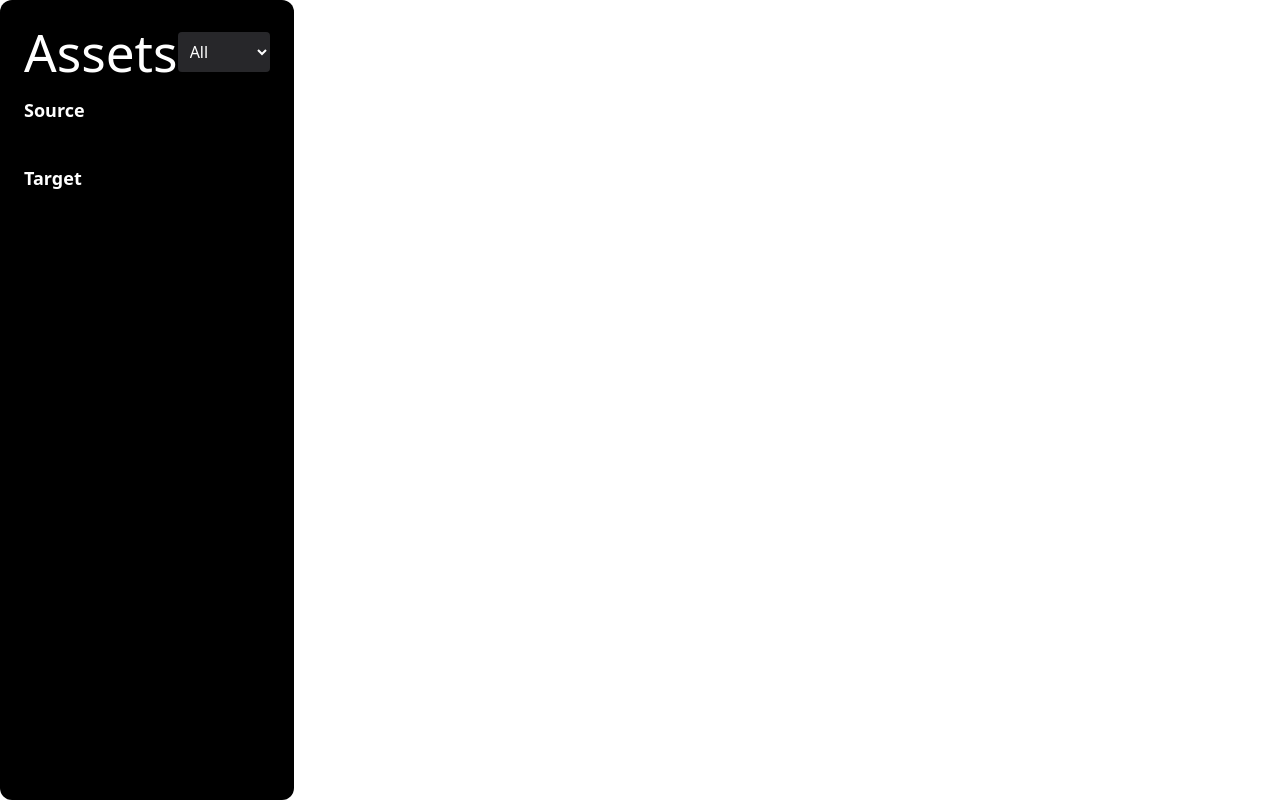
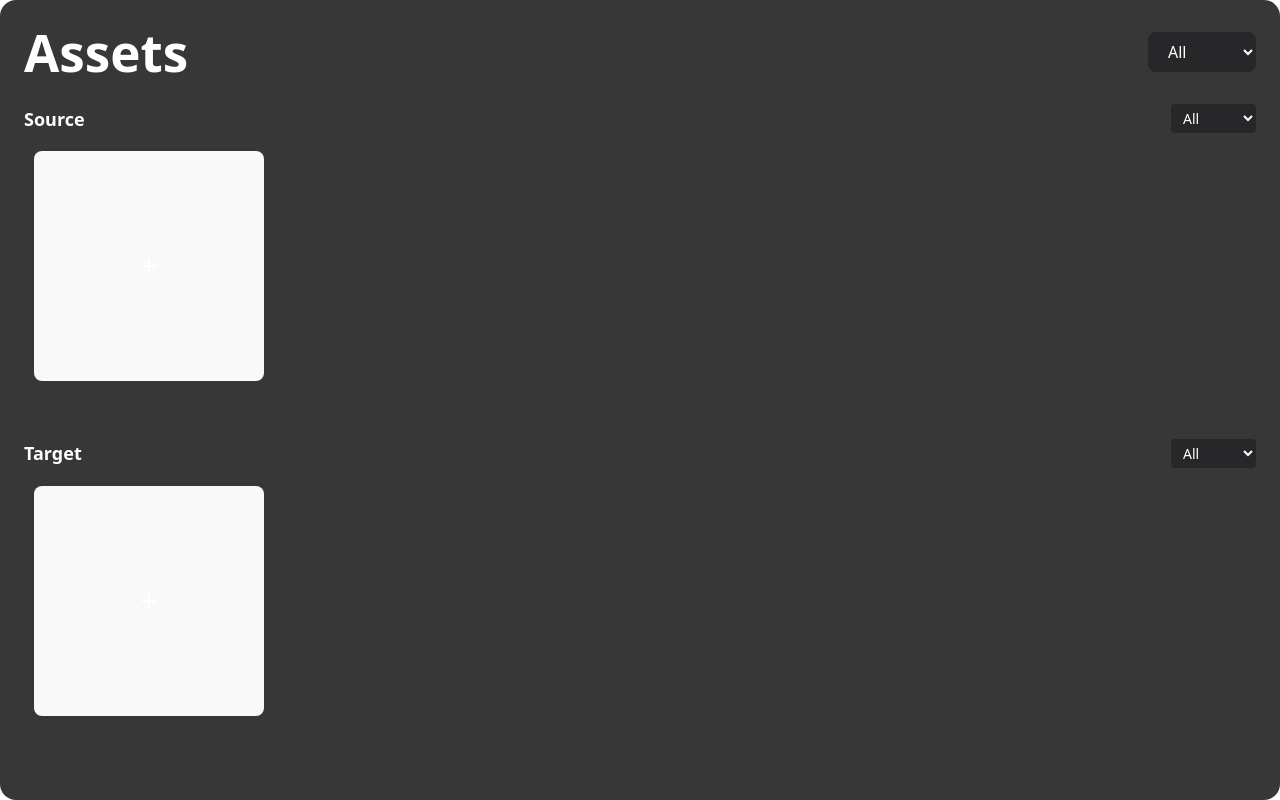
Before and after one commit to mersimoski/assets-library, a React (Vite) app: page / in a window 1280 px wide. Built offline with nearby package versions, Linux system fonts and the light colour scheme.

Commit message:
Refactor SVG module and add support for SVG assets

```diff
--- a/package.json
+++ b/package.json
@@ -10,6 +10,7 @@
     "preview": "vite preview"
   },
   "dependencies": {
+    "@material-symbols/svg-400": "^0.29.3",
     "@tailwindcss/vite": "^4.1.3",
     "react": "^19.0.0",
     "react-dnd": "^16.0.1",
@@ -30,6 +31,7 @@
     "globals": "^15.15.0",
     "typescript": "~5.7.2",
     "typescript-eslint": "^8.24.1",
-    "vite": "^6.2.0"
+    "vite": "^6.2.0",
+    "vite-plugin-svgr": "^4.3.0"
   }
 }
--- /dev/null
+++ b/src/components/AddAssetModal.tsx
@@ -0,0 +1,70 @@
+import React, { useState } from 'react';
+import { Asset } from '../types/Asset';
+import { useAssets } from '../context/useAssets';
+import { v4 as uuid } from 'uuid';
+
+interface Props {
+  onClose: () => void;
+  initialZone: 'source' | 'target';
+}
+
+const AddAssetModal: React.FC<Props> = ({ onClose, initialZone }) => {
+  const { assets, setAssets } = useAssets();
+  const [file, setFile] = useState<File | null>(null);
+
+  const handleAdd = () => {
+    if (!file) return;
+    const type = file.type.startsWith('image')
+      ? 'image'
+      : file.type.startsWith('audio')
+        ? 'audio'
+        : 'video';
+
+    const newAsset: Asset = {
+      id: uuid(),
+      name: file.name,
+      src: URL.createObjectURL(file),
+      type,
+      source: initialZone,
+    };
+
+    setAssets([...assets, newAsset]);
+    onClose();
+  };
+
+  return (
+    <div className="fixed inset-0 bg-black/70 flex justify-center items-center z-50">
+      <div className="bg-zinc-900 p-6 rounded-2xl w-[90%] max-w-md space-y-5 text-white shadow-2xl">
+        <h2 className="text-2xl font-bold">Add Asset</h2>
+
+        <input
+          type="file"
+          accept="image/*,audio/*,video/*"
+          onChange={(e) => setFile(e.target.files?.[0] || null)}
+          className="w-full bg-zinc-800 border border-zinc-700 rounded-lg px-4 py-2 text-sm file:mr-4 file:py-2 file:px-4 file:rounded-lg file:border-0 file:text-sm file:bg-orange-600 file:text-white hover:file:bg-orange-500"
+        />
+
+        <div className="flex justify-end gap-3 pt-2">
+          <button
+            onClick={onClose}
+            className="bg-zinc-600 hover:bg-zinc-500 transition px-4 py-2 rounded-lg text-sm"
+          >
+            Cancel
+          </button>
+          <button
+            onClick={handleAdd}
+            disabled={!file}
+            className={`px-4 py-2 rounded-lg text-sm transition ${file
+              ? 'bg-green-600 hover:bg-green-500'
+              : 'bg-green-800 cursor-not-allowed opacity-60'
+              }`}
+          >
+            Add
+          </button>
+        </div>
+      </div>
+    </div>
+  );
+};
+
+export default AddAssetModal;
--- a/src/components/AssetItem.tsx
+++ b/src/components/AssetItem.tsx
@@ -1,6 +1,8 @@
 import React from 'react';
 import { useDrag } from 'react-dnd';
 import { Asset } from '../types/Asset';
+import CloseIcon from '@material-symbols/svg-400/outlined/close_small.svg?react';
+import Image from '@material-symbols/svg-400/outlined/image.svg?react';
 
 export const ItemTypes = {
     ASSET: 'asset',
@@ -20,18 +22,39 @@ const AssetItem: React.FC<AssetItemProps> = ({ asset, onDelete }) => {
     return (
         <div
             ref={dragRef}
-            className="asset-item border rounded p-2 bg-zinc-900 text-white flex flex-col gap-2 relative"
+            className="relative border border-zinc-700 rounded-xl p-3 bg-zinc-800 text-white flex flex-col gap-2 shadow hover:shadow-lg transition duration-200"
         >
-            {asset.type === 'image' && <img src={asset.src} alt={asset.name} className="w-full h-24 object-cover rounded" />}
-            {asset.type === 'audio' && <audio controls src={asset.src} className="w-full" />}
-            {asset.type === 'video' && <video controls src={asset.src} className="w-full h-24 object-cover rounded" />}
-            <div className="text-sm truncate">{asset.name}</div>
+            {asset.type === 'image' && (
+                <img
+                    src={asset.src}
+                    alt={asset.name}
+                    className="w-full h-full object-cover rounded-lg"
+                />
+            )}
+            {asset.type === 'audio' && (
+                <audio
+                    controls
+                    src={asset.src}
+                    className="w-full rounded-lg bg-zinc-900"
+                />
+            )}
+            {asset.type === 'video' && (
+                <video
+                    controls
+                    src={asset.src}
+                    className="w-full h-28 object-cover rounded-lg"
+                />
+            )}
+            <div className="flex items-center gap-2 justify-center">
+                <Image className="w-5 h-5 fill-white" />
+                <div className="text-xs font-medium truncate">{asset.name.split(".")[1]}</div>
+            </div>
             {onDelete && (
                 <button
-                    className="absolute top-1 right-1 bg-red-600 text-white rounded-full w-6 h-6 flex items-center justify-center text-xs"
+                    className="absolute top-1.5 right-1.5 bg-red-600 hover:bg-red-500 text-white rounded-full w-6 h-6 flex items-center justify-center"
                     onClick={() => onDelete(asset.id)}
                 >
-                    ✕
+                    <CloseIcon className="w-4 h-4 fill-white" />
                 </button>
             )}
         </div>
--- a/src/components/AssetsLibrary.tsx
+++ b/src/components/AssetsLibrary.tsx
@@ -4,18 +4,25 @@ import { AssetType } from '../types/Asset';
 import { useDrop } from 'react-dnd';
 import { ItemTypes } from './AssetItem';
 import { Asset } from '../types/Asset';
-
 import AssetItem from './AssetItem';
-
+import AddAssetModal from './AddAssetModal';
+import AddCircle from '@material-symbols/svg-400/outlined/add_circle.svg?react';
 
 const Filters: (AssetType | 'all')[] = ['all', 'image', 'audio', 'video'];
 
 const AssetsLibrary: React.FC = () => {
   const { assets, setAssets } = useAssets();
   const [filter, setFilter] = useState<'all' | AssetType>('all');
+  const [showModal, setShowModal] = useState(false);
+  const [currentZone, setCurrentZone] = useState<'source' | 'target'>('source');
 
   const handleDelete = (id: string) => {
-    setAssets(assets.filter(a => a.id !== id));
+    setAssets(assets.filter((a) => a.id !== id));
+  };
+
+  const openModalForZone = (zone: 'source' | 'target') => {
+    setCurrentZone(zone);
+    setShowModal(true);
   };
 
   const renderZone = (zone: 'source' | 'target') => {
@@ -23,7 +30,7 @@ const AssetsLibrary: React.FC = () => {
       (a) => a.source === zone && (filter === 'all' || a.type === filter)
     );
 
-    const [{ isOver }, dropRef] = useDrop(() => ({
+    const [{ isOver }, dropRef]: any = useDrop(() => ({
       accept: ItemTypes.ASSET,
       drop: (item: Asset) => {
         const updated = assets.map((a) =>
@@ -38,8 +45,35 @@ const AssetsLibrary: React.FC = () => {
 
     return (
       <div className="space-y-2">
-        <h2 className="text-lg font-semibold capitalize text-white">{zone}</h2>
-        <div className="grid grid-cols-3 gap-4">
+        <div className="flex justify-between items-center">
+          <h2 className="text-lg font-semibold capitalize">{zone}</h2>
+          <select
+            value={filter}
+            onChange={(e) => setFilter(e.target.value as 'all' | AssetType)}
+            className="bg-zinc-800 text-white  fill-white rounded px-2 py-1 text-sm"
+          >
+            {Filters.map((f) => (
+              <option key={f} value={f}>
+                {f === 'all' ? 'All' : f[0].toUpperCase() + f.slice(1) + 's'}
+              </option>
+            ))}
+          </select>
+        </div>
+
+        <div
+          ref={dropRef}
+          className={`grid grid-cols-3 sm:grid-cols-4 md:grid-cols-5 gap-4 p-2 rounded-xl min-h-[100px] transition border-2 border-dashed ${isOver ? 'border-orange-400 bg-orange-950/10' : 'border-transparent'
+            }`}
+        >
+          {/* Plus card */}
+          <button
+            onClick={() => openModalForZone(zone)}
+            className="border-2 border-dashed border-zinc-600 rounded-xl w-full aspect-square flex items-center justify-center text-white hover:border-orange-400 hover:bg-orange-950/20 transition"
+          >
+            <span className="text-3xl">+</span>
+          </button>
+
+          {/* Asset cards */}
           {zoneAssets.map((asset) => (
             <AssetItem key={asset.id} asset={asset} onDelete={handleDelete} />
           ))}
@@ -48,12 +82,13 @@ const AssetsLibrary: React.FC = () => {
     );
   };
 
+
   return (
-    <div className="bg-black p-6 rounded-xl min-h-screen">
-      <div className="flex justify-between items-center mb-4">
-        <h1 className="text-white text-2xl">Assets</h1>
+    <div className="bg-[#373737] w-screen p-6 rounded-2xl min-h-screen text-white">
+      <div className="flex justify-between items-center mb-6">
+        <h1 className="text-3xl font-bold">Assets</h1>
         <select
-          className="p-2 rounded bg-zinc-800 text-white"
+          className="p-2 px-4 rounded-lg bg-zinc-800 text-white focus:outline-none focus:ring-2 focus:ring-orange-500"
           value={filter}
           onChange={(e) => setFilter(e.target.value as 'all' | AssetType)}
         >
@@ -65,7 +100,14 @@ const AssetsLibrary: React.FC = () => {
         </select>
       </div>
 
-      <div className="space-y-8">
+      {showModal && (
+        <AddAssetModal
+          onClose={() => setShowModal(false)}
+          initialZone={currentZone}
+        />
+      )}
+
+      <div className="space-y-12">
         {renderZone('source')}
         {renderZone('target')}
       </div>
--- /dev/null
+++ b/src/svg.d.ts
@@ -0,0 +1,7 @@
+/// <reference types="vite/client" />
+
+declare module '*.svg?react' {
+    import * as React from 'react';
+    const src: React.FC<React.SVGProps<SVGSVGElement>>;
+    export default src;
+}
--- a/vite.config.ts
+++ b/vite.config.ts
@@ -1,11 +1,12 @@
 import { defineConfig } from 'vite'
 import react from '@vitejs/plugin-react'
 import tailwindcss from '@tailwindcss/vite'
+import svgr from 'vite-plugin-svgr';
 
-// https://vite.dev/config/
 export default defineConfig({
   plugins: [
     tailwindcss(),
-    react()
+    react(),
+    svgr()
   ],
 })
```
Also changed, not shown: 1 other file (tests, documents, lock files or other folders).
